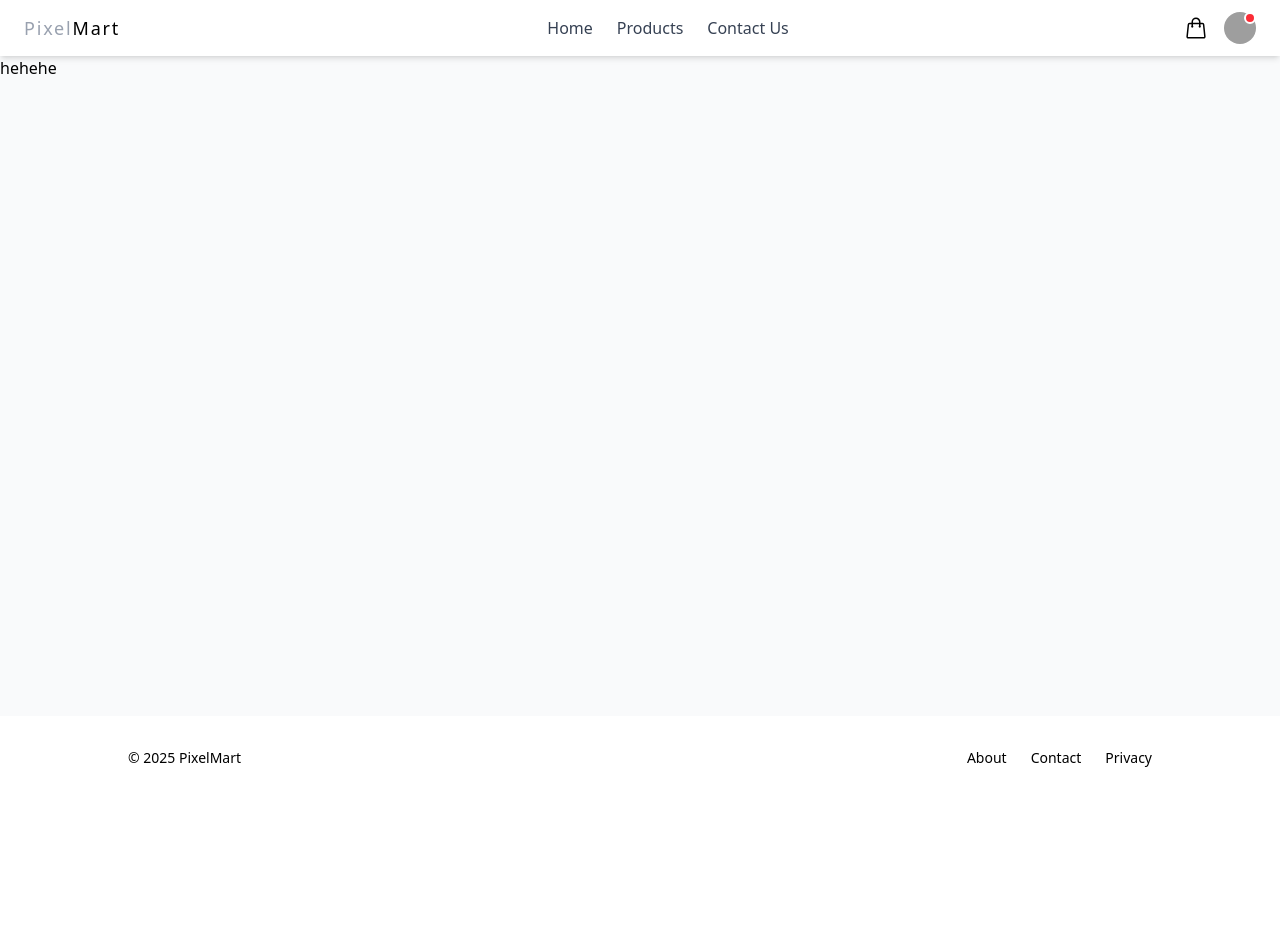
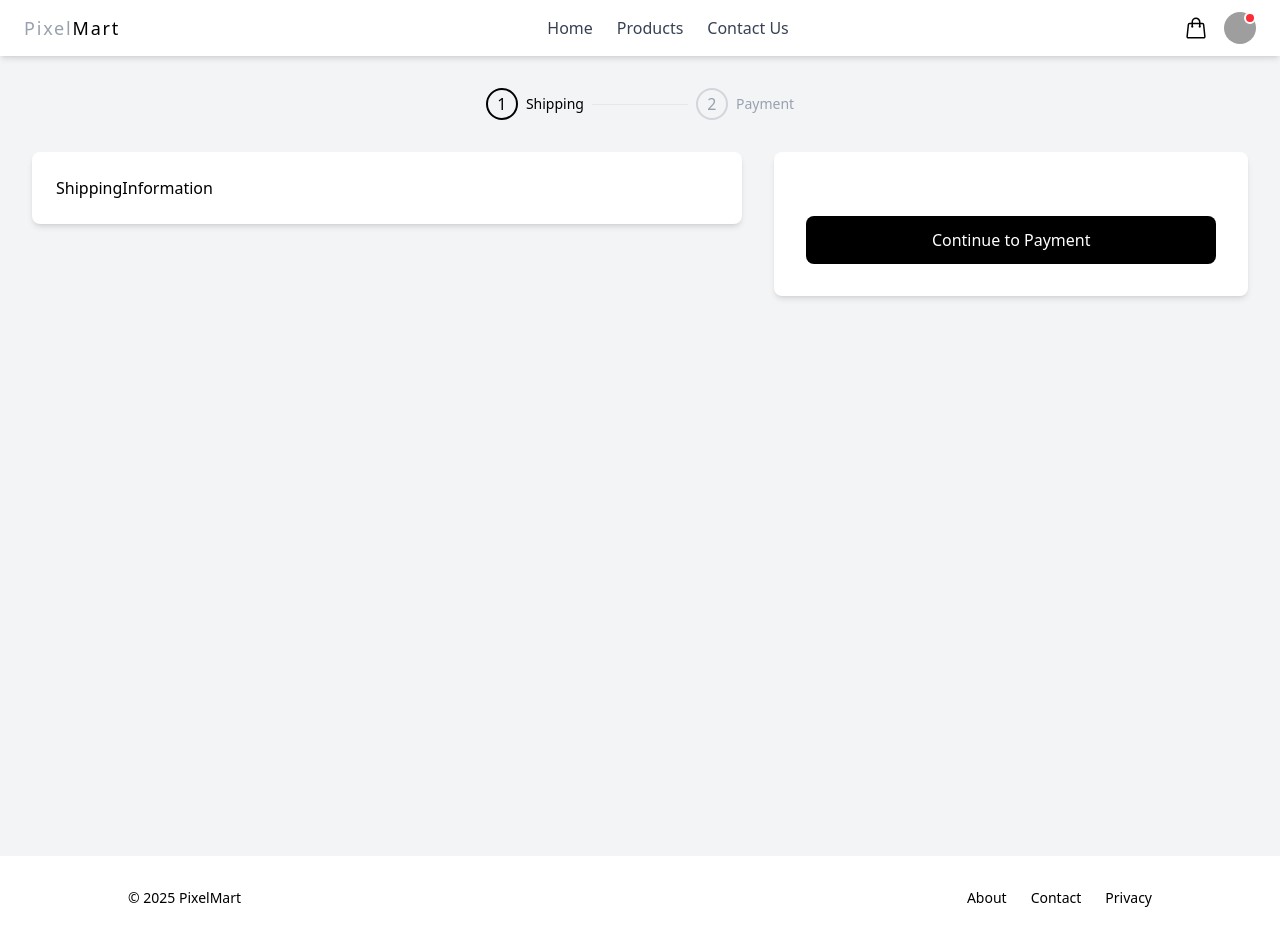
Before and after one commit to JL-Agbalo/store-app-react-rails, a React (Vite) app in the folder react-store-app/: page /checkout in a window 1280 px wide. Before the commit the page ends 800 px from the top, so only its background shows below. Built offline with nearby package versions, Linux system fonts and the light colour scheme; grey boxes are pictures that could not be loaded.

Commit message:
Refactor checkout process: update user address field, implement checkout form with shipping and payment steps, and add services for fetching user and checkout data

```diff
--- a/react-store-app/src/features/auth/data/profilesData.js
+++ b/react-store-app/src/features/auth/data/profilesData.js
@@ -5,7 +5,7 @@ export const profiles = [
     phone: "+1 234 567 890",
     avatar_url: "https://randomuser.me/api/portraits/men/1.jpg",
     date_of_birth: "1990-05-15",
-    street: "123 Main St Apt 4B",
+    address: "123 Main St Apt 4B",
     city: "New York",
     state: "NY",
     postal_code: "10001",
@@ -19,7 +19,7 @@ export const profiles = [
     phone: "+1 987 654 321",
     avatar_url: "https://randomuser.me/api/portraits/women/2.jpg",
     date_of_birth: "1985-10-20",
-    street: "456 Oak Avenue Suite 789",
+    address: "456 Oak Avenue Suite 789",
     city: "San Francisco",
     state: "CA",
     postal_code: "94105",
@@ -33,7 +33,7 @@ export const profiles = [
     phone: "+44 20 7123 4567",
     avatar_url: "https://randomuser.me/api/portraits/men/3.jpg",
     date_of_birth: "1992-12-03",
-    street: "15 Liverpool Street Flat 3C",
+    address: "15 Liverpool address Flat 3C",
     city: "London",
     state: "Greater London",
     postal_code: "EC2M 7NH",
@@ -47,7 +47,7 @@ export const profiles = [
     phone: "+61 2 9876 5432",
     avatar_url: "https://randomuser.me/api/portraits/women/4.jpg",
     date_of_birth: "1988-07-18",
-    street: "42 Beach Road",
+    address: "42 Beach Road",
     city: "Sydney",
     state: "NSW",
     postal_code: "2000",
@@ -61,7 +61,7 @@ export const profiles = [
     phone: "+33 1 23 45 67 89",
     avatar_url: "https://randomuser.me/api/portraits/women/5.jpg",
     date_of_birth: "1995-03-30",
-    street: "27 Rue des Fleurs Étage 4",
+    address: "27 Rue des Fleurs Étage 4",
     city: "Paris",
     state: "Île-de-France",
     postal_code: "75001",
--- a/react-store-app/src/features/auth/services/userService.js
+++ b/react-store-app/src/features/auth/services/userService.js
@@ -36,3 +36,21 @@ export const getUserInfoWithAvatar = (userId) => {
     avatar_url,
   };
 };
+
+// Get user's checkout detels by ID
+export const getCheckoutUserDetailsById = (userId) => {
+  const basicInfo = getUserBasicInfo(userId);
+  if (!basicInfo) return null;
+  const profile = getUserProfileById(userId);
+  if (!profile) return null;
+  return {
+    id: userId,
+    firstName: basicInfo.firstName,
+    lastName: basicInfo.lastName,
+    email: basicInfo?.email,
+    phone: profile?.phone || null,
+    address: profile?.address || null,
+    city: profile?.city || null,
+    postalCode: profile?.postal_code || null,
+  };
+};
--- /dev/null
+++ b/react-store-app/src/features/checkout/components/CheckoutForm.jsx
@@ -0,0 +1,66 @@
+import React, { useState, useEffect } from "react";
+import { getCheckoutUserDetailsById } from "../../auth/services/userService";
+
+import ShippingInformation from "./ShippingInformation";
+import PaymentInformation from "./PaymentInformation";
+import PaymentProcessing from "./PaymentProcessing";
+
+function CheckoutForm({ step, cartTotal, userId }) {
+  const [user] = useState(getCheckoutUserDetailsById(1));
+  const [loading, setLoading] = useState(false);
+  const [userDetails, setUserDetails] = useState(null);
+  console.log("User Details:", userDetails);
+  useEffect(() => {
+    const fetchUserDetails = async () => {
+      setLoading(true);
+      try {
+        const data = await getCheckoutUserDetailsById(userId);
+        console.log("User Details:", data);
+        setUserDetails(data);
+      } catch (error) {
+        console.error("Error fetching user details:", error);
+      } finally {
+        setLoading(false);
+      }
+    };
+
+    fetchUserDetails();
+  }, [userId]);
+
+  const [paymentMethod, setPaymentMethod] = useState("card");
+  const [isProcessing, setIsProcessing] = useState(false);
+
+  // Group payment-related props
+  const paymentProps = {
+    paymentMethod,
+    setPaymentMethod,
+  };
+
+  if (isProcessing) {
+    return (
+      <PaymentProcessing
+        paymentMethod={paymentMethod}
+        onSuccess={() => setIsProcessing(false)}
+      />
+    );
+  }
+
+  return (
+    <div>
+      {step === 1 && <ShippingInformation user={userDetails} />}
+      {step === 2 && (
+        <>
+          <PaymentInformation {...paymentProps} />
+          <button
+            onClick={() => setIsProcessing(true)}
+            className="w-full bg-black text-white py-2 rounded-lg hover:bg-gray-900 transition duration-300 mt-6"
+          >
+            {paymentMethod === "card" ? `Pay $${cartTotal}` : "Confirm Order"}
+          </button>
+        </>
+      )}
+    </div>
+  );
+}
+
+export default CheckoutForm;
--- /dev/null
+++ b/react-store-app/src/features/checkout/components/PaymentInformation.jsx
@@ -0,0 +1,8 @@
+import React from "react";
+
+function PaymentInformation({ paymentMethod, setPaymentMethod, userDetails }) {
+  console.log("Payment Information Props:", paymentMethod, userDetails);
+  return <div>PaymentInformation</div>;
+}
+
+export default PaymentInformation;
--- /dev/null
+++ b/react-store-app/src/features/checkout/components/PaymentProcessing.jsx
@@ -0,0 +1,7 @@
+import React from "react";
+
+function PaymentProcessing() {
+  return <div>PaymentProcessing</div>;
+}
+
+export default PaymentProcessing;
--- /dev/null
+++ b/react-store-app/src/features/checkout/components/ShippingInformation.jsx
@@ -0,0 +1,7 @@
+import React from "react";
+
+function ShippingInformation() {
+  return <div>ShippingInformation</div>;
+}
+
+export default ShippingInformation;
--- /dev/null
+++ b/react-store-app/src/features/checkout/data/checkoutData.js
@@ -0,0 +1,3 @@
+import { carts } from "../../cart/data/cartData";
+
+export const checkoutData = carts;
--- /dev/null
+++ b/react-store-app/src/features/checkout/services/checkoutServices.js
@@ -0,0 +1,30 @@
+import { checkoutData } from "../data/checkoutData";
+import { products } from "../../products/data/productsData";
+import { getPrimaryImage } from "../../products/services/productService";
+
+export const getCheckoutByUserId = (userId) => {
+  console.log("checkoutData", checkoutData);
+  const checkout = checkoutData.find((checkout) => checkout.userId === userId);
+
+  if (!checkout) return null;
+
+  const checkoutItems = checkout.items.map((item) => {
+    const product = products.find((p) => p.id === item.product_id);
+    return {
+      product_id: item.product_id,
+      name: product.name,
+      price: item.price,
+      quantity: item.quantity,
+      primaryImage: getPrimaryImage(item.product_id),
+      total: item.price * item.quantity,
+    };
+  });
+
+  return {
+    id: checkout.id,
+    userId: checkout.userId,
+    items: checkoutItems,
+    total: checkout.total,
+    created_at: checkout.created_at,
+  };
+};
--- a/react-store-app/src/pages/Checkout/index.jsx
+++ b/react-store-app/src/pages/Checkout/index.jsx
@@ -1,7 +1,92 @@
-import React from "react";
+import React, { useEffect, useState } from "react";
+import { getCheckoutByUserId } from "../../features/checkout/services/checkoutServices";
+import CheckoutForm from "../../features/checkout/components/CheckoutForm";
 
-function Checkout() {
-  return <div>hehehe</div>;
+function Checkout({ userId = 1 }) {
+  const [step, setStep] = useState(1);
+
+  const [loading, setLoading] = useState(false);
+  const [checkout, setCheckout] = useState(null);
+  useEffect(() => {
+    const fetchProduct = async () => {
+      setLoading(true);
+      try {
+        const data = await getCheckoutByUserId(1);
+        setCheckout(data);
+      } catch (error) {
+        console.error("Error fetching product:", error);
+      } finally {
+        setLoading(false);
+      }
+    };
+
+    fetchProduct();
+  }, [userId]);
+
+  return (
+    <main className="min-h-screen bg-gray-100 py-8">
+      <div className="max-w-7xl mx-auto px-4 sm:px-6 lg:px-8">
+        {/* Steps Indicator */}
+        <div className="flex items-center justify-center mb-8">
+          {["Shipping", "Payment"].map((label, i) => (
+            <React.Fragment key={label}>
+              <div
+                className={`flex items-center ${
+                  i + 1 === step ? "text-black" : "text-gray-400"
+                }`}
+              >
+                <div
+                  className={`w-8 h-8 rounded-full border-2 flex items-center justify-center font-medium ${
+                    i + 1 === step
+                      ? "border-black text-black"
+                      : "border-gray-300"
+                  }`}
+                >
+                  {i + 1}
+                </div>
+                <span className="ml-2 text-sm font-medium">{label}</span>
+              </div>
+              {i < 1 && <div className="w-24 h-px bg-gray-200 mx-2" />}
+            </React.Fragment>
+          ))}
+        </div>
+
+        {/* Main Content */}
+        <div className="flex flex-col lg:flex-row gap-8">
+          <div className="lg:w-3/5">
+            <div className="bg-white rounded-lg shadow-md p-6">
+              <CheckoutForm step={step} {...checkout} userId={userId} />
+            </div>
+          </div>
+          <div className="lg:w-2/5">
+            <div className="sticky top-24">
+              <div className="bg-white rounded-lg shadow-md p-8">
+                {/* <CheckoutSummary {...checkoutData} /> */}
+                <div className="mt-8 space-y-4">
+                  {step === 1 ? (
+                    <button
+                      onClick={() => setStep(2)}
+                      className="w-full bg-black text-white py-3 rounded-lg hover:bg-gray-900 transition duration-300"
+                      disabled={checkout?.items?.length === 0}
+                    >
+                      Continue to Payment
+                    </button>
+                  ) : (
+                    <button
+                      onClick={() => setStep(1)}
+                      className="w-full text-center text-black hover:text-gray-600 hover:underline py-3 transition-colors"
+                    >
+                      Back to Shipping
+                    </button>
+                  )}
+                </div>
+              </div>
+            </div>
+          </div>
+        </div>
+      </div>
+    </main>
+  );
 }
 
 export default Checkout;
```
